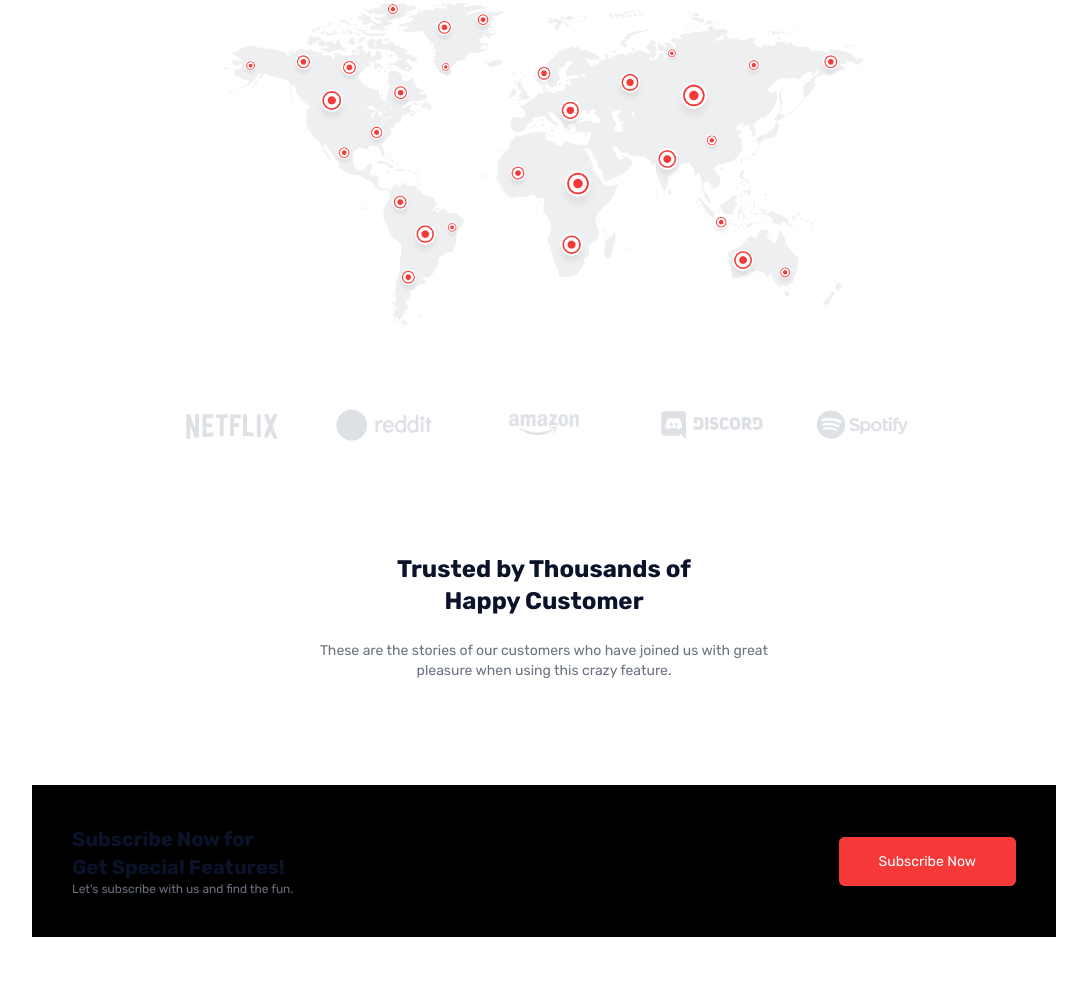
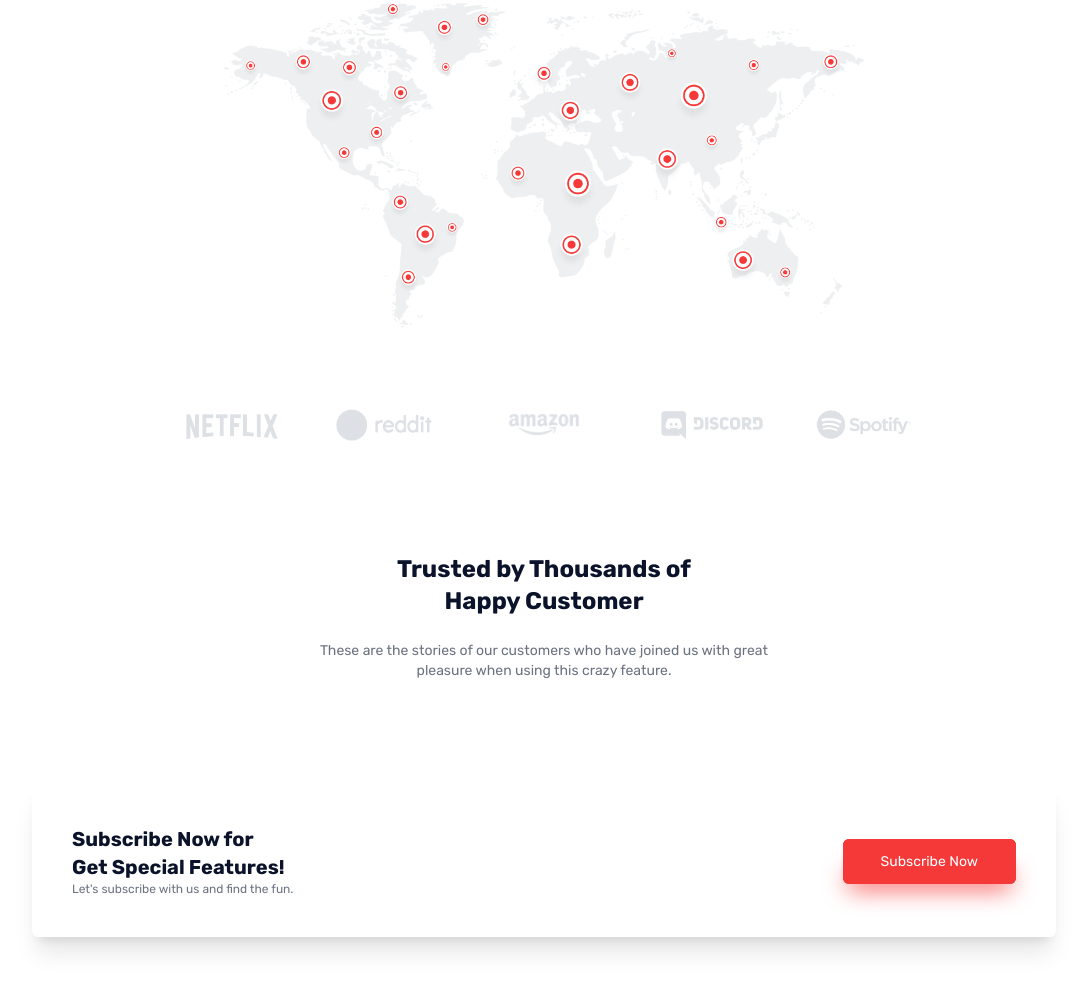
Before and after one commit to Ar-Dihan/lasales-vpn, a website: page src/index.html in a window 1280 px wide. Shown: the part 2288-3279 px from the top of the page, without its empty margins (96-1183 px from the left). Before the commit the page ends 3225 px from the top, so only its background shows below. Drawn offline with Linux system fonts and the light colour scheme.

Commit message:
subscription

```diff
--- a/src/index.html
+++ b/src/index.html
@@ -530,8 +530,10 @@
 
     <!-- subscription -->
 
-    <div class="flex justify-between items-center p-10 mx-32 bg-black">
-      <div class="gap-y-4">
+    <div
+      class="flex justify-between items-center p-10 mx-32 shadow-xl rounded-md"
+    >
+      <div class="">
         <h3 class="text-xl text-igoo font-bold">
           Subscribe Now for <br />
           Get Special Features!
@@ -540,14 +542,16 @@
           Let's subscribe with us and find the fun.
         </p>
       </div>
-      <div class=" ">
+      <div class="shadow-xl shadow-reddi">
         <a
           href="#"
-          class="px-9 py-3 text-sm text-white hover:text-reddi bg-reddi border-4 border-reddi rounded-md"
+          class="px-9 py-3 text-sm text-white hover:font-medium hover:text-reddi hover:bg-white bg-reddi border-2 border-reddi rounded-md"
         >
           Subscribe Now
         </a>
       </div>
     </div>
+
+    <div class="my-24"></div>
   </body>
 </html>
```
Also changed, not shown: dist/output.css.
